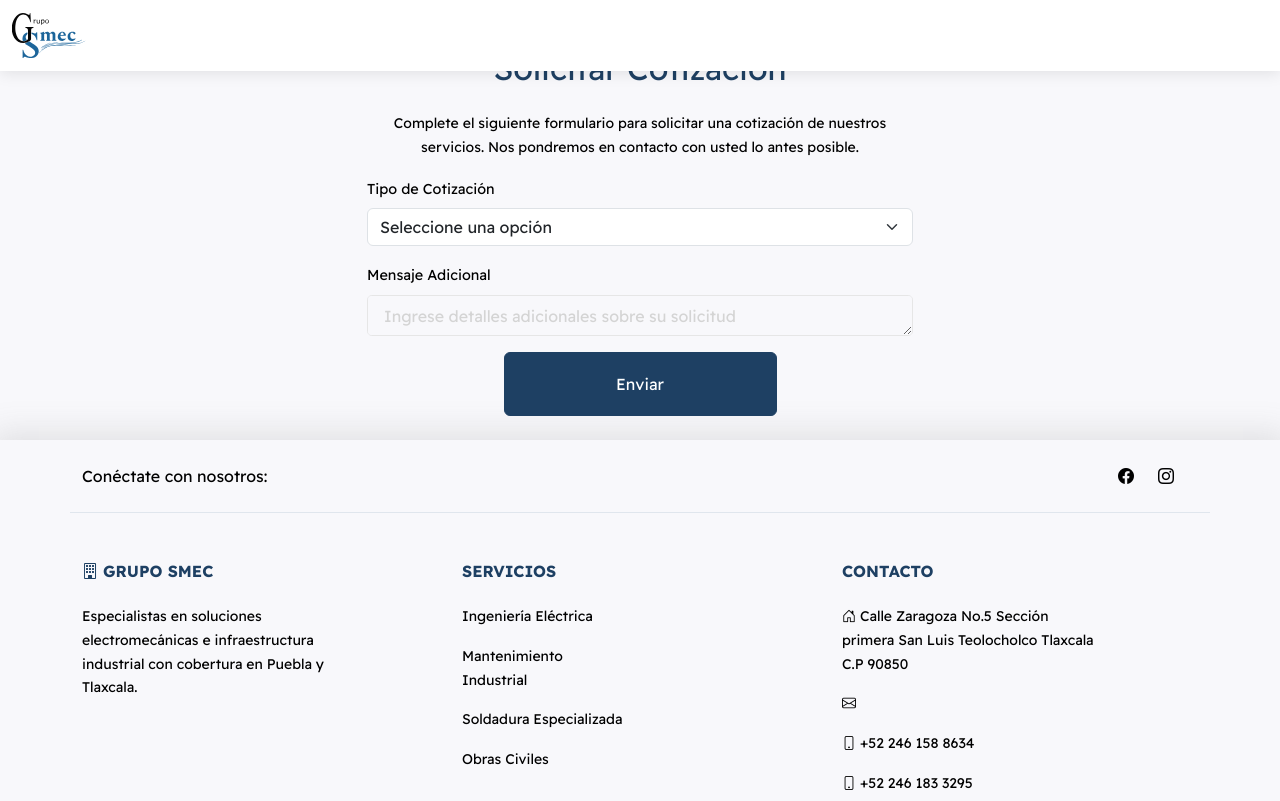
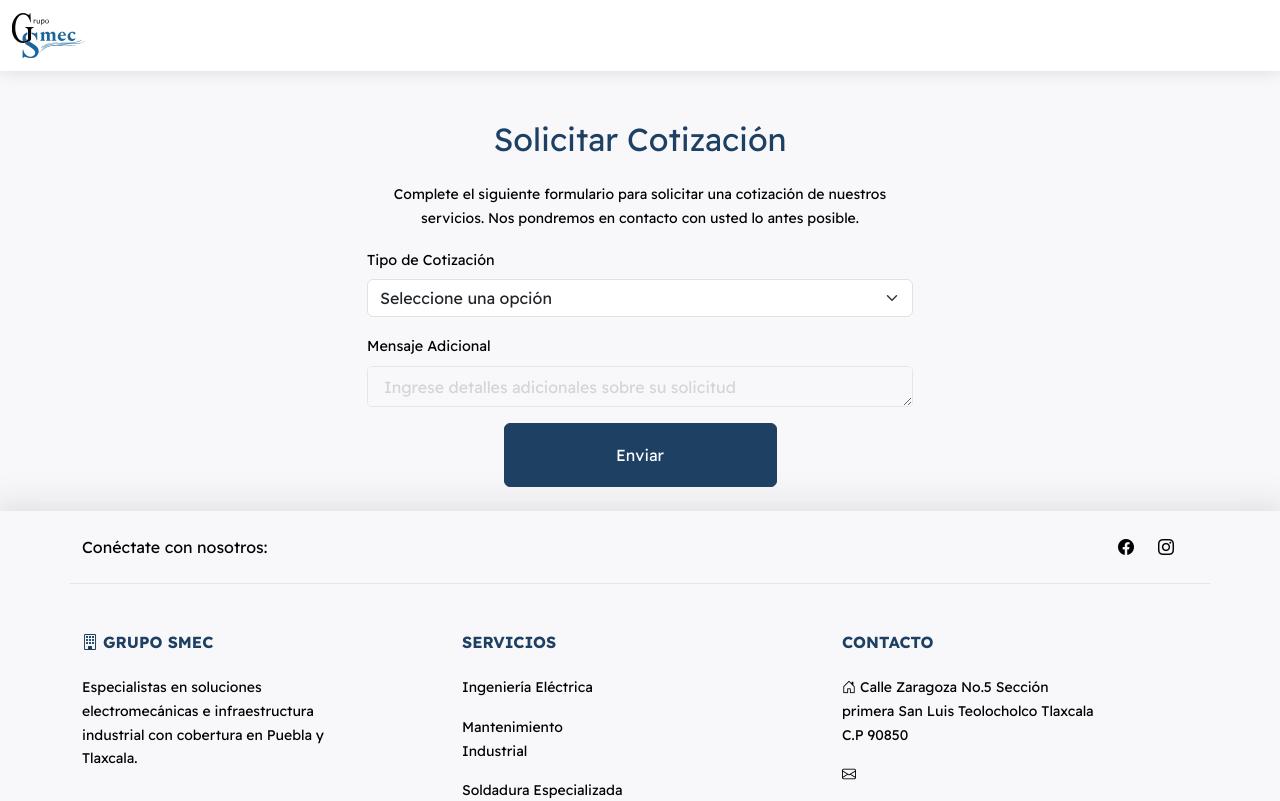
Before and after one commit to Rodrigo12a/frontend-grupo-smec, an Angular app: page /quote in a window 1280 px wide. Shown: the top 801 px of the page. Built offline with nearby package versions, Linux system fonts and the light colour scheme; sample sign-in values are in the browser's storage.

Commit message:
eliminamos fixed top

```diff
--- a/src/app/components/shared/navbar/navbar.component.html
+++ b/src/app/components/shared/navbar/navbar.component.html
@@ -1,5 +1,5 @@
 <!-- Start >> Navbar -->
-<nav id="navbar" class="navbar navbar-expand-lg bg-app fixed-top">
+<nav id="navbar" class="navbar navbar-expand-lg bg-app">
   <div class="container-fluid">
     <!-- Logo -->
     <a class="navbar-brand" href="#">
```
